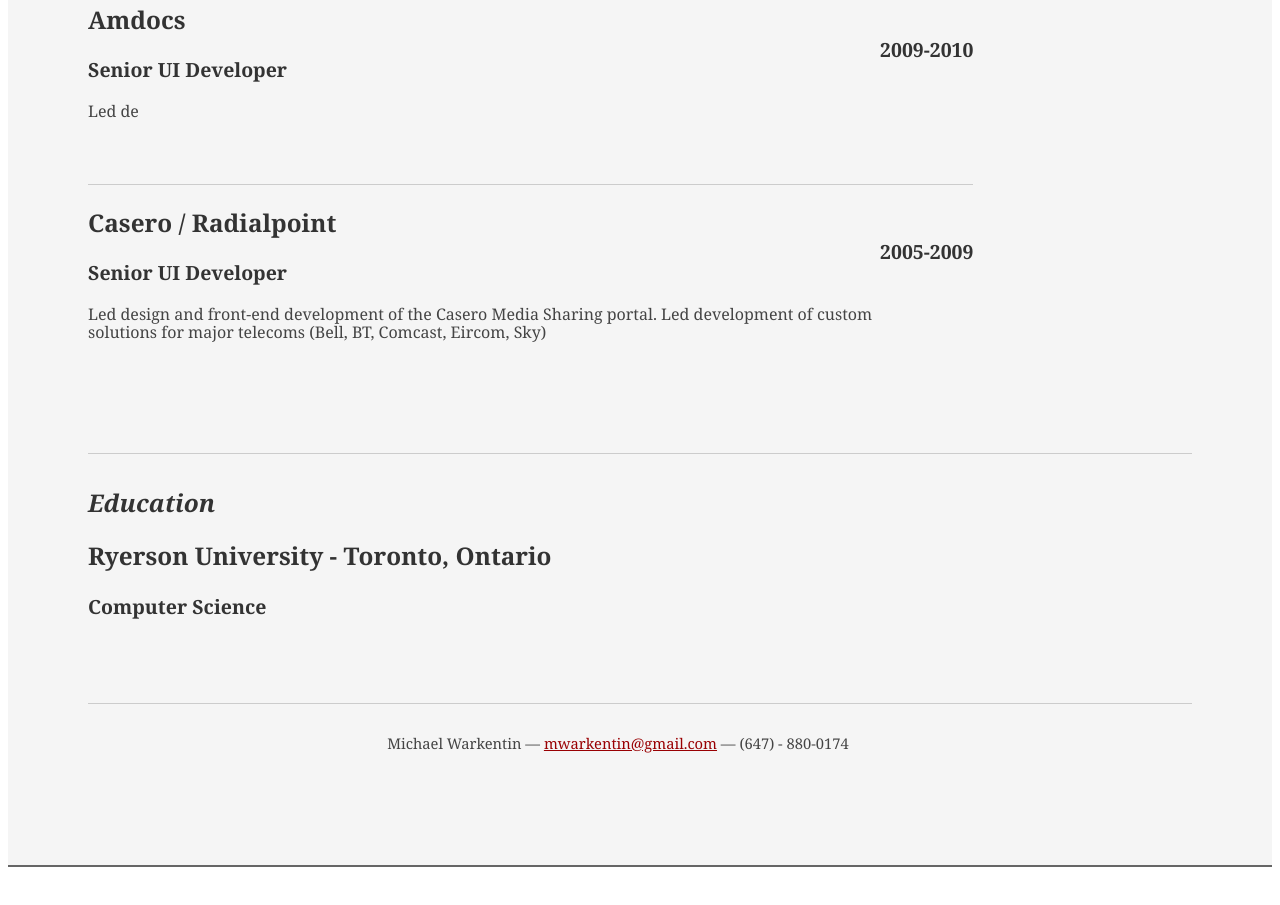
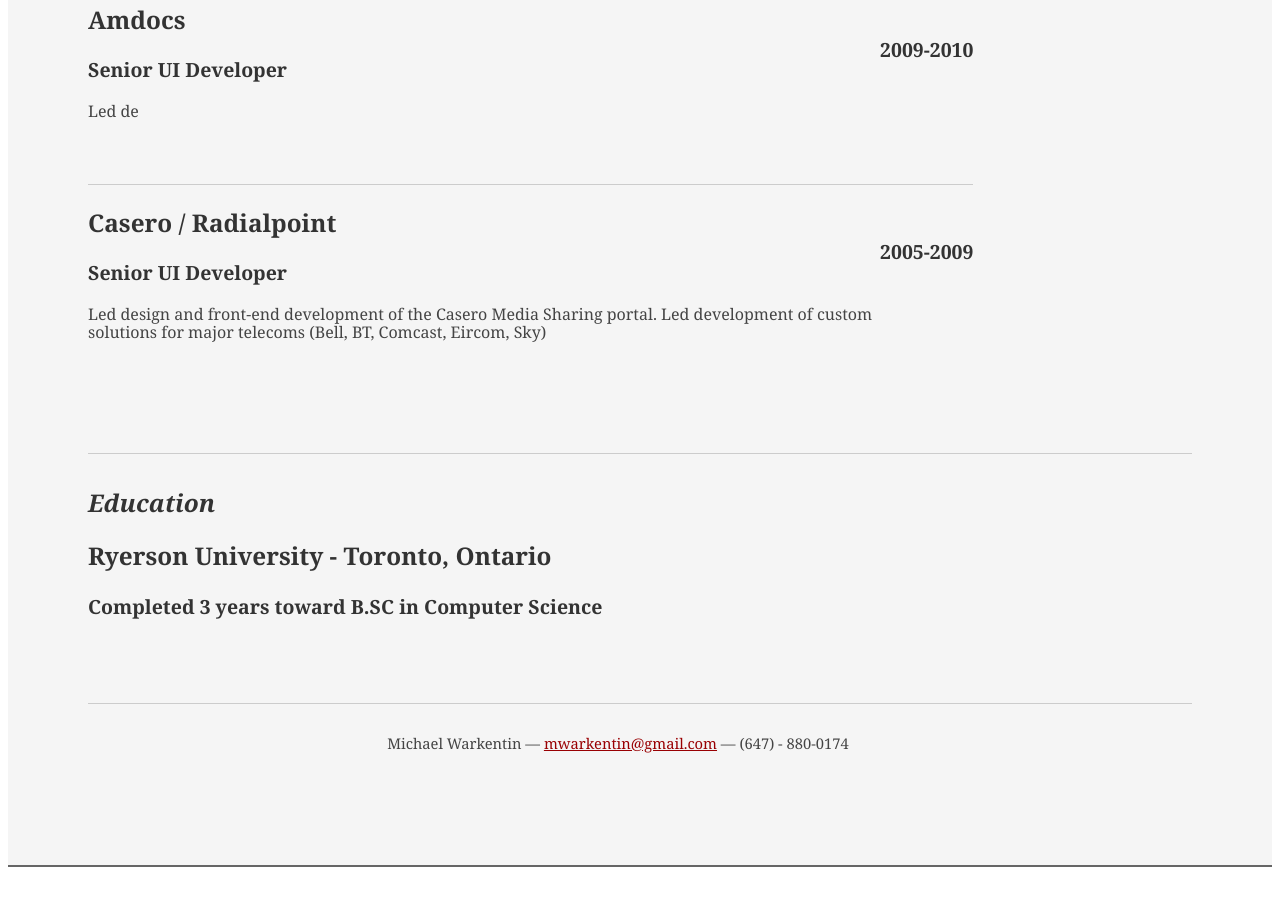
Before and after one commit to mwarkentin/mwarkentin.github.com, a plain HTML site: page index.html in a window 1280 px wide. Shown: the part 1305-2210 px from the top of the page. Drawn offline with Linux system fonts and the light colour scheme; a small style sheet from the web is missing.

Commit message:
updated education

```diff
--- a/index.html
+++ b/index.html
@@ -136,7 +136,7 @@
 						</div>
 						<div class="yui-u">
 							<h2>Ryerson University - Toronto, Ontario</h2>
-							<h3>Computer Science</h3>
+							<h3>Completed 3 years toward B.SC in Computer Science</h3>
 						</div>
 					</div><!--// .yui-gf -->
 
```
